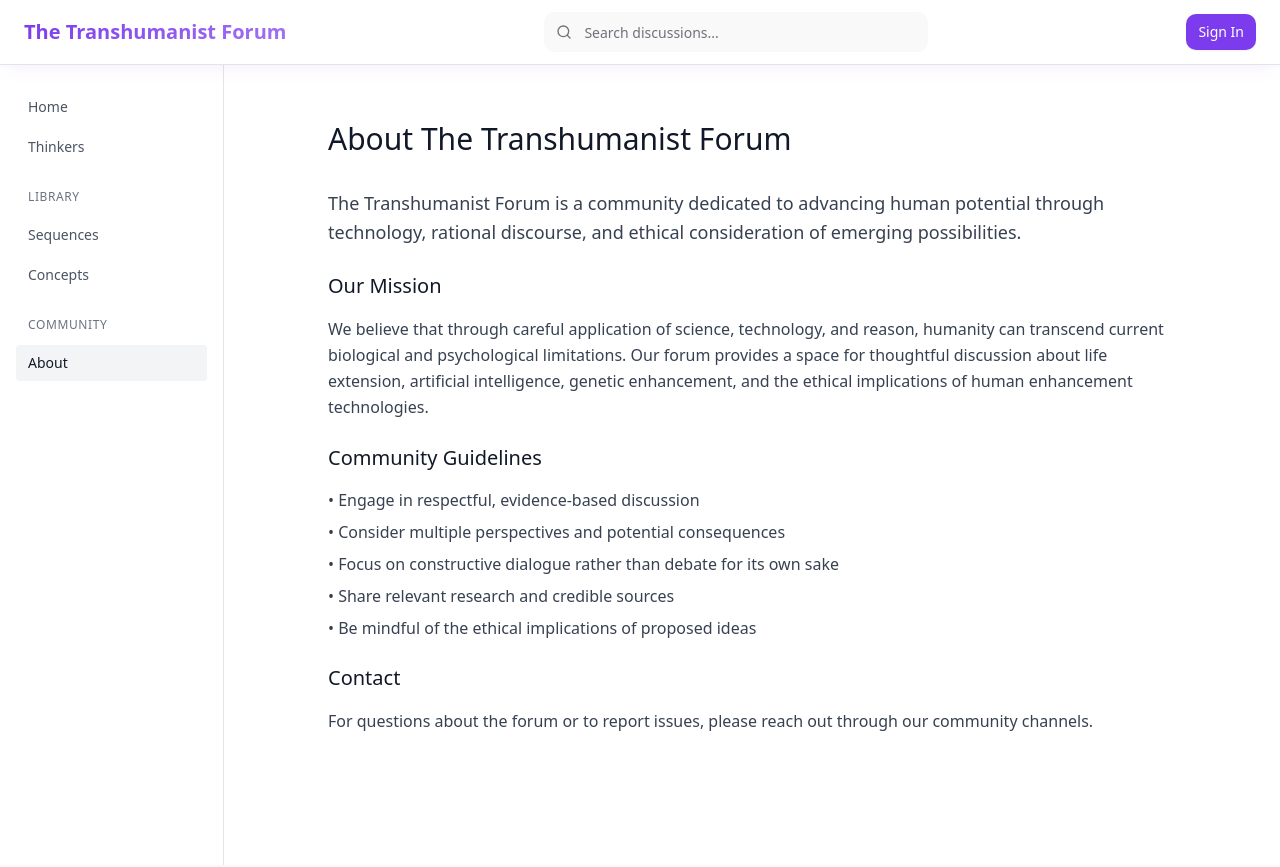
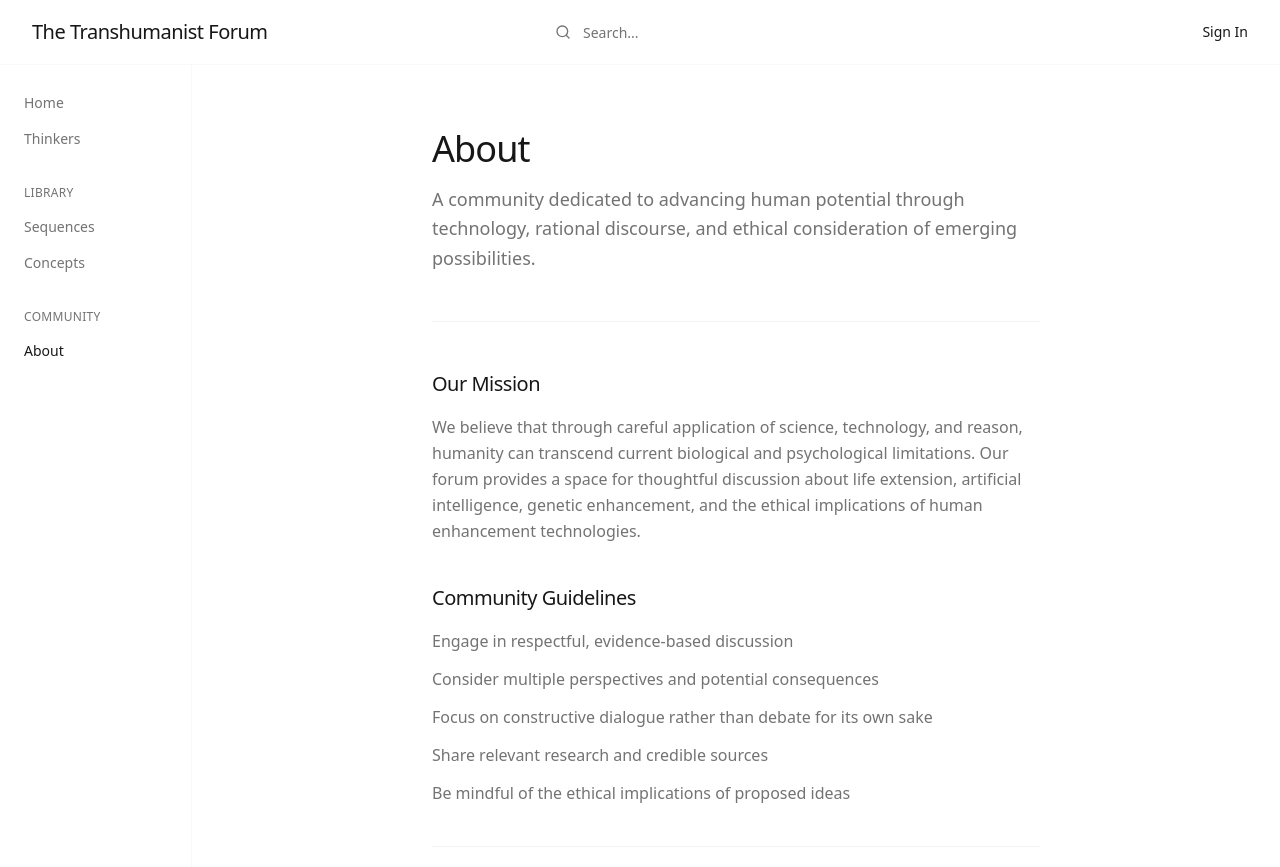
Before and after one commit to willjy1/transhumanismforum-8ea041fe, a React (Vite) app: page /about in a window 1280 px wide. Shown: the top 867 px of the page. Built offline with nearby package versions, Linux system fonts and the light colour scheme.

Commit message:
Apply minimal design to site
Apply the stunning minimal design, previously implemented for the thinkers page, to the entire website. This includes updating global styles and components to maintain a consistent, elegant, and typography-focused aesthetic.

```diff
--- a/src/components/Header.tsx
+++ b/src/components/Header.tsx
@@ -15,10 +15,10 @@ const Header = () => {
   };
 
   return (
-    <header className="border-b bg-card/80 backdrop-blur-sm sticky top-0 z-50 elegant-shadow">
-      <div className="flex h-16 items-center justify-between px-6">
+    <header className="border-b border-border/30 bg-background/80 backdrop-blur-sm sticky top-0 z-50">
+      <div className="flex h-16 items-center justify-between px-8 max-w-7xl mx-auto">
         {/* Logo */}
-        <Link to="/" className="text-xl font-bold bg-gradient-primary bg-clip-text text-transparent hover:opacity-80 smooth-transition">
+        <Link to="/" className="text-xl font-light tracking-tight hover:text-primary smooth-transition">
           The Transhumanist Forum
         </Link>
 
@@ -26,30 +26,35 @@ const Header = () => {
         <div className="hidden md:flex relative max-w-sm flex-1 mx-8">
           <Search className="absolute left-3 top-1/2 h-4 w-4 -translate-y-1/2 text-muted-foreground" />
           <Input
-            placeholder="Search discussions..."
-            className="pl-10 bg-muted/50 border-0 focus:bg-card focus:ring-2 focus:ring-primary/20"
+            placeholder="Search..."
+            className="pl-10 bg-transparent border-0 focus:bg-muted/20 focus:ring-1 focus:ring-border"
           />
         </div>
 
         {/* Right Actions */}
-        <div className="flex items-center space-x-3">
+        <div className="flex items-center space-x-6">
           {user ? (
             <>
-              <Button asChild variant="ghost" size="sm" className="font-medium hover:bg-primary/10 hover:text-primary smooth-transition">
-                <Link to="/create-post">
-                  <PenTool className="h-4 w-4 mr-2" />
-                  Write
-                </Link>
-              </Button>
-              <Button variant="ghost" size="sm" onClick={handleSignOut} className="hover:bg-destructive/10 hover:text-destructive smooth-transition">
-                <LogOut className="h-4 w-4 mr-2" />
+              <Link
+                to="/create-post"
+                className="text-sm font-light text-muted-foreground hover:text-foreground smooth-transition"
+              >
+                Write
+              </Link>
+              <button
+                onClick={handleSignOut}
+                className="text-sm font-light text-muted-foreground hover:text-foreground smooth-transition"
+              >
                 Sign Out
-              </Button>
+              </button>
             </>
           ) : (
-            <Button asChild size="sm" className="bg-primary hover:bg-primary/90 shadow-sm">
-              <Link to="/auth">Sign In</Link>
-            </Button>
+            <Link
+              to="/auth"
+              className="text-sm font-light hover:text-primary smooth-transition"
+            >
+              Sign In
+            </Link>
           )}
         </div>
       </div>
--- a/src/components/MinimalSidebar.tsx
+++ b/src/components/MinimalSidebar.tsx
@@ -13,10 +13,10 @@ const NavItem: React.FC<NavItemProps> = ({ to, label, isActive }) => (
   <Link
     to={to}
     className={cn(
-      "block px-3 py-2 text-sm rounded transition-colors",
+      "block text-sm font-light transition-colors py-1",
       isActive
-        ? "bg-gray-100 text-gray-900 font-medium"
-        : "text-gray-600 hover:text-gray-900 hover:bg-gray-50"
+        ? "text-foreground"
+        : "text-muted-foreground hover:text-foreground"
     )}
   >
     {label}
@@ -30,11 +30,11 @@ const MinimalSidebar = () => {
   const isActive = (path: string) => location.pathname === path;
 
   return (
-    <nav className="w-56 bg-white border-r min-h-screen pt-6">
-      <div className="px-4 space-y-6">
+    <nav className="w-48 bg-background border-r border-border/30 min-h-screen pt-6">
+      <div className="px-6 space-y-8">
 
         {/* Main Navigation */}
-        <div className="space-y-1">
+        <div className="space-y-2">
           <NavItem
             to="/"
             label="Home"
@@ -56,10 +56,10 @@ const MinimalSidebar = () => {
 
         {/* Library Section */}
         <div className="space-y-3">
-          <h3 className="px-3 text-xs font-medium text-gray-500 uppercase tracking-wider">
+          <h3 className="text-xs font-medium text-muted-foreground tracking-wide uppercase">
             Library
           </h3>
-          <div className="space-y-1">
+          <div className="space-y-2 pl-0">
             <NavItem
               to="/sequences"
               label="Sequences"
@@ -75,10 +75,10 @@ const MinimalSidebar = () => {
 
         {/* Community Section */}
         <div className="space-y-3">
-          <h3 className="px-3 text-xs font-medium text-gray-500 uppercase tracking-wider">
+          <h3 className="text-xs font-medium text-muted-foreground tracking-wide uppercase">
             Community
           </h3>
-          <div className="space-y-1">
+          <div className="space-y-2 pl-0">
             <NavItem
               to="/about"
               label="About"
--- a/src/index.css
+++ b/src/index.css
@@ -8,106 +8,106 @@ All colors MUST be HSL.
 
 @layer base {
   :root {
-    /* Modern light theme with enhanced visual hierarchy */
-    --background: 0 0% 98%;
-    --foreground: 240 10% 3.9%;
+    /* Ultra-minimal light theme with refined typography */
+    --background: 0 0% 100%;
+    --foreground: 0 0% 9%;
 
     --card: 0 0% 100%;
-    --card-foreground: 240 10% 3.9%;
+    --card-foreground: 0 0% 9%;
 
     --popover: 0 0% 100%;
-    --popover-foreground: 240 10% 3.9%;
+    --popover-foreground: 0 0% 9%;
 
-    --primary: 262 83% 58%;
-    --primary-foreground: 0 0% 100%;
-    --primary-glow: 262 83% 70%;
+    --primary: 0 0% 9%;
+    --primary-foreground: 0 0% 98%;
+    --primary-glow: 0 0% 20%;
 
-    --secondary: 240 4.8% 95.9%;
-    --secondary-foreground: 240 5.9% 10%;
+    --secondary: 0 0% 96%;
+    --secondary-foreground: 0 0% 9%;
 
-    --muted: 240 4.8% 95.9%;
-    --muted-foreground: 240 3.8% 46.1%;
+    --muted: 0 0% 96%;
+    --muted-foreground: 0 0% 45%;
 
-    --accent: 191 91% 36%;
-    --accent-foreground: 0 0% 98%;
+    --accent: 0 0% 96%;
+    --accent-foreground: 0 0% 9%;
 
     --destructive: 0 84% 60%;
     --destructive-foreground: 0 0% 98%;
 
-    --border: 240 5.9% 90%;
-    --input: 240 5.9% 90%;
-    --ring: 262 83% 58%;
+    --border: 0 0% 90%;
+    --input: 0 0% 90%;
+    --ring: 0 0% 9%;
 
-    --radius: 0.75rem;
+    --radius: 0.5rem;
 
-    /* Enhanced visual elements */
+    /* Minimal visual elements */
     --gradient-primary: linear-gradient(135deg, hsl(var(--primary)), hsl(var(--primary-glow)));
     --gradient-subtle: linear-gradient(180deg, hsl(var(--background)), hsl(var(--muted)));
-    --shadow-elegant: 0 4px 20px -4px hsl(var(--primary) / 0.1);
-    --shadow-card: 0 2px 10px -2px hsl(240 10% 3.9% / 0.1);
-    --shadow-glow: 0 0 40px hsl(var(--primary) / 0.15);
+    --shadow-elegant: 0 1px 3px -1px hsl(0 0% 0% / 0.1);
+    --shadow-card: 0 1px 3px -1px hsl(0 0% 0% / 0.1);
+    --shadow-glow: 0 0 20px hsl(0 0% 0% / 0.05);
 
     /* Sidebar */
-    --sidebar-background: 0 0% 98%;
-    --sidebar-foreground: 240 5.3% 26.1%;
-    --sidebar-primary: 240 5.9% 10%;
+    --sidebar-background: 0 0% 100%;
+    --sidebar-foreground: 0 0% 9%;
+    --sidebar-primary: 0 0% 9%;
     --sidebar-primary-foreground: 0 0% 98%;
-    --sidebar-accent: 240 4.8% 95.9%;
-    --sidebar-accent-foreground: 240 5.9% 10%;
-    --sidebar-border: 220 13% 91%;
-    --sidebar-ring: 217.2 91.2% 59.8%;
+    --sidebar-accent: 0 0% 96%;
+    --sidebar-accent-foreground: 0 0% 9%;
+    --sidebar-border: 0 0% 90%;
+    --sidebar-ring: 0 0% 9%;
 
     /* Animation */
-    --transition-smooth: all 0.3s cubic-bezier(0.4, 0, 0.2, 1);
+    --transition-smooth: all 0.2s cubic-bezier(0.4, 0, 0.2, 1);
   }
 
   .dark {
-    /* Enhanced dark theme */
-    --background: 224 71% 4%;
-    --foreground: 213 31% 91%;
+    /* Minimal dark theme */
+    --background: 0 0% 3.9%;
+    --foreground: 0 0% 98%;
 
-    --card: 224 71% 4%;
-    --card-foreground: 213 31% 91%;
+    --card: 0 0% 3.9%;
+    --card-foreground: 0 0% 98%;
 
-    --popover: 224 71% 4%;
-    --popover-foreground: 213 31% 91%;
+    --popover: 0 0% 3.9%;
+    --popover-foreground: 0 0% 98%;
 
-    --primary: 263 70% 50.4%;
-    --primary-foreground: 210 20% 98%;
-    --primary-glow: 263 70% 60%;
+    --primary: 0 0% 98%;
+    --primary-foreground: 0 0% 9%;
+    --primary-glow: 0 0% 80%;
 
-    --secondary: 215 27.9% 16.9%;
-    --secondary-foreground: 210 20% 98%;
+    --secondary: 0 0% 14.9%;
+    --secondary-foreground: 0 0% 98%;
 
-    --muted: 215 27.9% 16.9%;
-    --muted-foreground: 217.9 10.6% 64.9%;
+    --muted: 0 0% 14.9%;
+    --muted-foreground: 0 0% 63.9%;
 
-    --accent: 191 91% 36%;
-    --accent-foreground: 210 20% 98%;
+    --accent: 0 0% 14.9%;
+    --accent-foreground: 0 0% 98%;
 
     --destructive: 0 62.8% 30.6%;
-    --destructive-foreground: 210 20% 98%;
+    --destructive-foreground: 0 0% 98%;
 
-    --border: 215 27.9% 16.9%;
-    --input: 215 27.9% 16.9%;
-    --ring: 263 70% 50.4%;
+    --border: 0 0% 14.9%;
+    --input: 0 0% 14.9%;
+    --ring: 0 0% 83.1%;
 
-    /* Enhanced visual elements for dark mode */
+    /* Minimal visual elements for dark mode */
     --gradient-primary: linear-gradient(135deg, hsl(var(--primary)), hsl(var(--primary-glow)));
     --gradient-subtle: linear-gradient(180deg, hsl(var(--background)), hsl(var(--muted)));
-    --shadow-elegant: 0 4px 20px -4px hsl(var(--primary) / 0.25);
-    --shadow-card: 0 2px 10px -2px hsl(0 0% 0% / 0.4);
-    --shadow-glow: 0 0 40px hsl(var(--primary) / 0.3);
+    --shadow-elegant: 0 1px 3px -1px hsl(0 0% 0% / 0.3);
+    --shadow-card: 0 1px 3px -1px hsl(0 0% 0% / 0.3);
+    --shadow-glow: 0 0 20px hsl(0 0% 100% / 0.05);
 
     /* Dark sidebar */
-    --sidebar-background: 240 5.9% 10%;
-    --sidebar-foreground: 240 4.8% 95.9%;
-    --sidebar-primary: 224.3 76.3% 48%;
-    --sidebar-primary-foreground: 0 0% 100%;
-    --sidebar-accent: 240 3.7% 15.9%;
-    --sidebar-accent-foreground: 240 4.8% 95.9%;
-    --sidebar-border: 240 3.7% 15.9%;
-    --sidebar-ring: 217.2 91.2% 59.8%;
+    --sidebar-background: 0 0% 3.9%;
+    --sidebar-foreground: 0 0% 98%;
+    --sidebar-primary: 0 0% 98%;
+    --sidebar-primary-foreground: 0 0% 9%;
+    --sidebar-accent: 0 0% 14.9%;
+    --sidebar-accent-foreground: 0 0% 98%;
+    --sidebar-border: 0 0% 14.9%;
+    --sidebar-ring: 0 0% 83.1%;
   }
 }
 
--- a/src/pages/About.tsx
+++ b/src/pages/About.tsx
@@ -4,38 +4,69 @@ import MinimalSidebar from '@/components/MinimalSidebar';
 
 const About = () => {
   return (
-    <div className="min-h-screen bg-white">
+    <div className="min-h-screen bg-background">
       <Header />
       <div className="flex">
         <MinimalSidebar />
         <main className="flex-1">
-          <div className="max-w-4xl mx-auto p-6">
-            <div className="py-8">
-              <h1 className="text-3xl font-medium text-gray-900 mb-8">About The Transhumanist Forum</h1>
+          <div className="max-w-2xl mx-auto px-8 pt-16 pb-20">
+            <div className="space-y-12">
+              <div>
+                <h1 className="text-4xl font-light tracking-tight mb-4">
+                  About
+                </h1>
+                <p className="text-lg text-muted-foreground font-light leading-relaxed">
+                  A community dedicated to advancing human potential through technology,
+                  rational discourse, and ethical consideration of emerging possibilities.
+                </p>
+              </div>
 
-              <div className="prose prose-gray max-w-none">
-                <p className="text-lg text-gray-700 leading-relaxed mb-6">
-                  The Transhumanist Forum is a community dedicated to advancing human potential through technology, rational discourse, and ethical consideration of emerging possibilities.
-                </p>
+              <div className="border-t border-border/50 pt-12">
+                <div className="space-y-10">
+                  <div className="space-y-4">
+                    <h2 className="text-xl font-medium tracking-tight">
+                      Our Mission
+                    </h2>
+                    <p className="text-muted-foreground font-light leading-relaxed">
+                      We believe that through careful application of science, technology, and reason,
+                      humanity can transcend current biological and psychological limitations.
+                      Our forum provides a space for thoughtful discussion about life extension,
+                      artificial intelligence, genetic enhancement, and the ethical implications
+                      of human enhancement technologies.
+                    </p>
+                  </div>
 
-                <h2 className="text-xl font-medium text-gray-900 mb-4">Our Mission</h2>
-                <p className="text-gray-700 leading-relaxed mb-6">
-                  We believe that through careful application of science, technology, and reason, humanity can transcend current biological and psychological limitations. Our forum provides a space for thoughtful discussion about life extension, artificial intelligence, genetic enhancement, and the ethical implications of human enhancement technologies.
-                </p>
+                  <div className="space-y-4">
+                    <h2 className="text-xl font-medium tracking-tight">
+                      Community Guidelines
+                    </h2>
+                    <div className="space-y-3">
+                      {[
+                        "Engage in respectful, evidence-based discussion",
+                        "Consider multiple perspectives and potential consequences",
+                        "Focus on constructive dialogue rather than debate for its own sake",
+                        "Share relevant research and credible sources",
+                        "Be mindful of the ethical implications of proposed ideas"
+                      ].map((guideline, index) => (
+                        <p key={index} className="text-muted-foreground font-light leading-relaxed">
+                          {guideline}
+                        </p>
+                      ))}
+                    </div>
+                  </div>
 
-                <h2 className="text-xl font-medium text-gray-900 mb-4">Community Guidelines</h2>
-                <ul className="text-gray-700 space-y-2 mb-6">
-                  <li>• Engage in respectful, evidence-based discussion</li>
-                  <li>• Consider multiple perspectives and potential consequences</li>
-                  <li>• Focus on constructive dialogue rather than debate for its own sake</li>
-                  <li>• Share relevant research and credible sources</li>
-                  <li>• Be mindful of the ethical implications of proposed ideas</li>
-                </ul>
-
-                <h2 className="text-xl font-medium text-gray-900 mb-4">Contact</h2>
-                <p className="text-gray-700 leading-relaxed">
-                  For questions about the forum or to report issues, please reach out through our community channels.
-                </p>
+                  <div className="border-t border-border/50 pt-8">
+                    <div className="space-y-4">
+                      <h2 className="text-xl font-medium tracking-tight">
+                        Contact
+                      </h2>
+                      <p className="text-muted-foreground font-light leading-relaxed">
+                        For questions about the forum or to report issues, please reach out
+                        through our community channels.
+                      </p>
+                    </div>
+                  </div>
+                </div>
               </div>
             </div>
           </div>
```
Also changed, not shown: src/components/CleanFilters.tsx (+6 -7 lines), src/components/CleanPostCard.tsx (+45 -61 lines), src/pages/CleanForum.tsx (+31 -17 lines), src/pages/Index.tsx (+74 -100 lines), src/pages/Sequences.tsx (+56 -21 lines).
